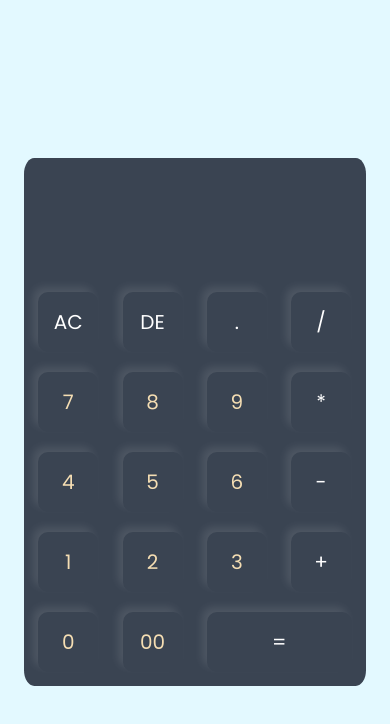
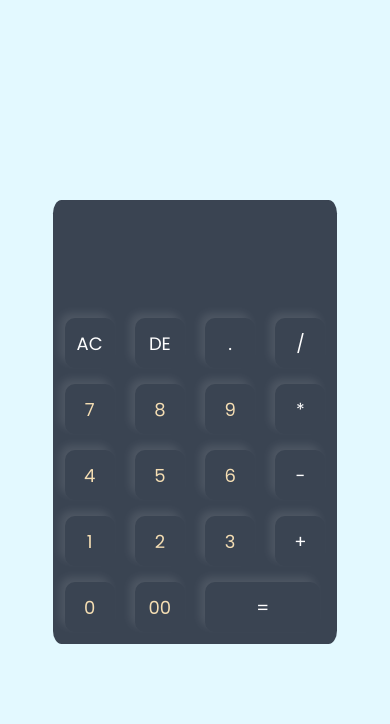
Before and after one commit to nyxwaith/Calculator, a plain HTML site: page index.html in a window 390 px wide. Drawn offline with Linux system fonts and the light colour scheme; a web font is replaced by a local one.

Commit message:
Calculator

```diff
--- a/style.css
+++ b/style.css
@@ -56,3 +56,20 @@ form input.equal{
 form input.operator{
     color: white;
 }
+
+@media (max-width: 600px) {
+    .calculator form input{
+        width: 50px;
+        height: 50px;
+        font-size: 18px;
+        margin: 8px;
+    }
+
+    form .display input{
+        font-size: 35px;
+    }
+
+    form input.equal{
+        width: 115px;
+    }
+}
```
